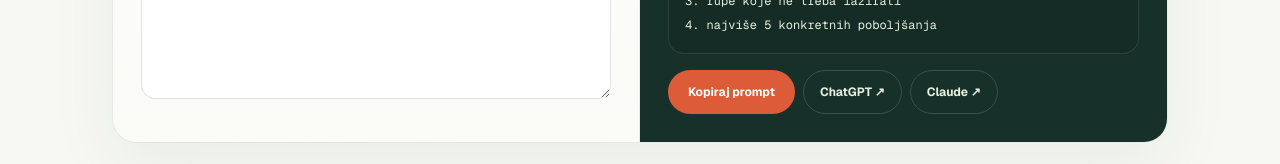
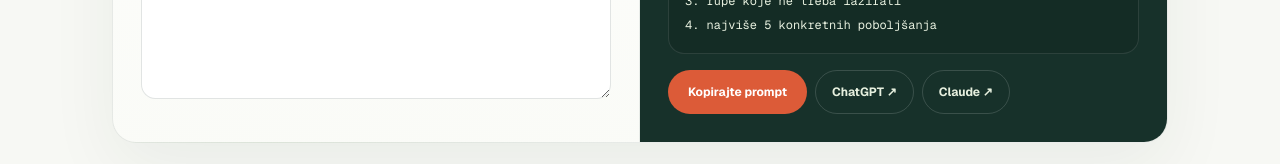
Before and after one commit to zoxknez/remoteposlovi, a Next.js app: page /alati in a window 1280 px wide. Shown: the part 1154-1318 px from the top of the page. Built offline with nearby package versions, Linux system fonts and the light colour scheme; no server answers.

Commit message:
Formalizovan prompt studio

```diff
--- a/src/components/PromptToolkit.tsx
+++ b/src/components/PromptToolkit.tsx
@@ -15,7 +15,7 @@ CV:
 Oglas:
 {{jd}}
 
-Vrati:
+Vratite:
 1. prilagođeni CV u istom jeziku
 2. ključne reči iz oglasa koje su pokrivene
 3. rupe koje ne treba lažirati
@@ -141,7 +141,7 @@ export function PromptToolkit() {
           </div>
           <pre className="mt-5 flex-1 whitespace-pre-wrap overflow-auto rounded-2xl border border-white/10 bg-black/10 p-4 font-mono text-xs leading-6 text-[#e7f0df]">{prompt}</pre>
           <div className="mt-4 flex flex-wrap gap-2">
-            <button type="button" className="min-h-11 rounded-full bg-[#dc5b38] px-5 text-xs font-bold text-white" onClick={async () => { await navigator.clipboard.writeText(prompt); setCopied(true); setTimeout(() => setCopied(false), 1600); }}>{copied ? "Kopirano ✓" : "Kopiraj prompt"}</button>
+            <button type="button" className="min-h-11 rounded-full bg-[#dc5b38] px-5 text-xs font-bold text-white" onClick={async () => { await navigator.clipboard.writeText(prompt); setCopied(true); setTimeout(() => setCopied(false), 1600); }}>{copied ? "Kopirano ✓" : "Kopirajte prompt"}</button>
             <a href="https://chatgpt.com/" target="_blank" rel="noreferrer" className="min-h-11 content-center rounded-full border border-white/15 px-4 text-xs font-bold">ChatGPT ↗</a>
             <a href="https://claude.ai/" target="_blank" rel="noreferrer" className="min-h-11 content-center rounded-full border border-white/15 px-4 text-xs font-bold">Claude ↗</a>
           </div>
```
